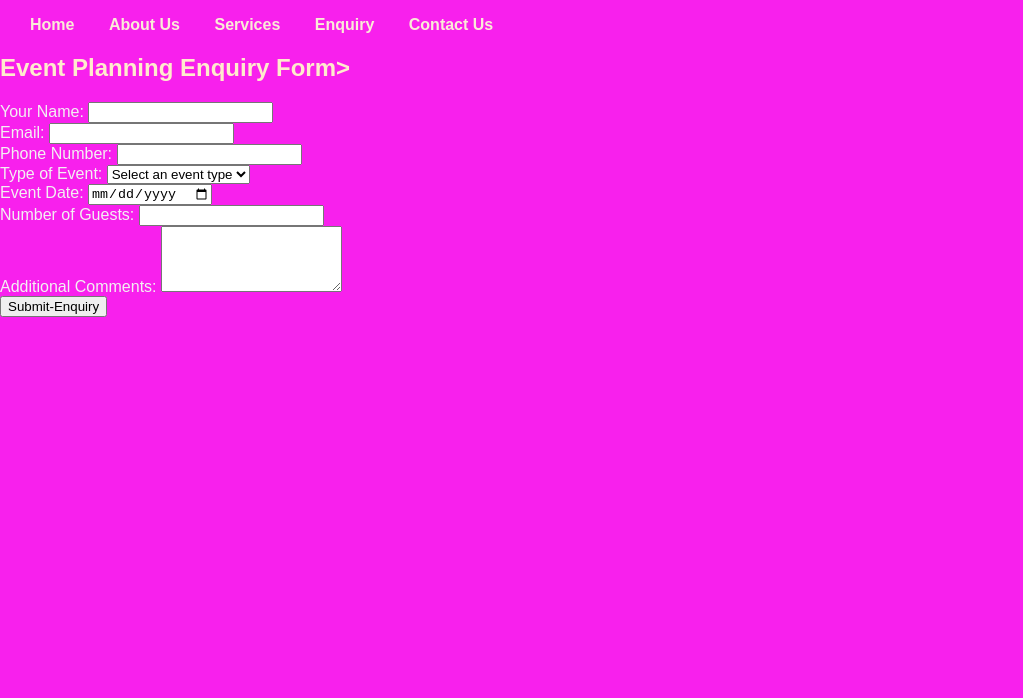
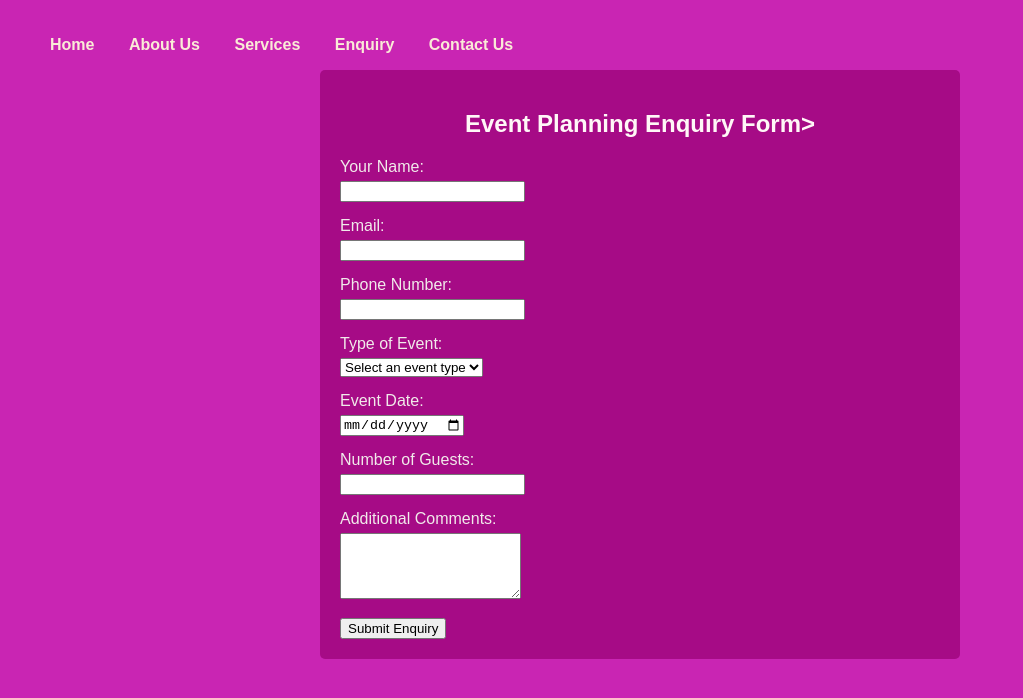
Before and after one commit to Boitumelo2019/WEDE5020PART1, a plain HTML site: page enquiry.html in a window 1280 px wide. Shown: the whole page, without its empty margins (0-1023 px from the left). Drawn offline with Linux system fonts and the light colour scheme.

Commit message:
last ended

```diff
--- a/enquiry.html
+++ b/enquiry.html
@@ -9,6 +9,7 @@
 <body>
 
  <nav>
+
     <ul>
         <li><a href="index.html">Home</a></li>
         <li><a href="about.html">About Us</a></li>
@@ -22,6 +23,10 @@
 
 
 </nav>
+
+
+
+
 
     <div class="container">
         <h2>Event Planning Enquiry Form></h2
@@ -63,7 +68,7 @@
                     <label for="message">Additional Comments:</label>
                     <textarea id="message" name="message" rows="4"></textarea>
                 </div>
-                <input type="submit" value="Submit-Enquiry">
+                <input type="submit" value="Submit Enquiry">
             </form>
 
     </div>
--- a/style.css
+++ b/style.css
@@ -138,3 +138,35 @@ form button:hover {
         flex: 1 1 100%;
     }
 }
+
+body {
+    font-family: Arial, Helvetica, sans-serif;
+    background-color: #c925b3;
+    margin: 0;
+    padding: 20px;
+}
+
+.container {
+    max-width: 600px;
+    margin: auto;
+    background: rgba(161, 8, 128, 0.87);
+    padding: 20px;
+    border-radius: 5px;
+    box-shadow: 0 0 10px rgba(0, 0, 0, 0, 0.1);
+}
+
+h2 {
+    text-align: center;
+    color: #fff7f7;
+
+}
+
+.form-group {
+    margin-bottom: 15px;
+}
+
+label {
+    display:block;
+    margin-bottom: 5px;
+    color: #f1eaea;
+}
```
Also changed, not shown: about.html (+1 -2 lines), contact.html (+9 -0 lines), login.html (+17 -0 lines). Lines whose indentation alone changed are shown as unchanged.
